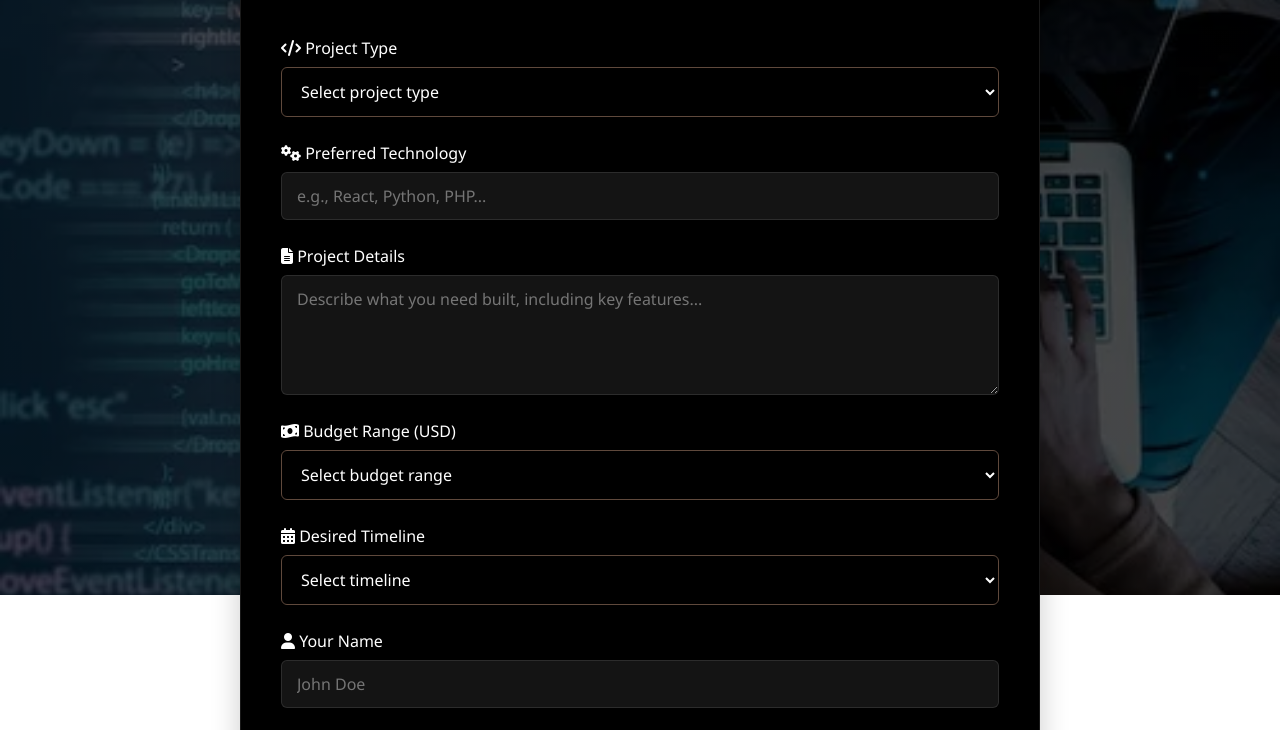
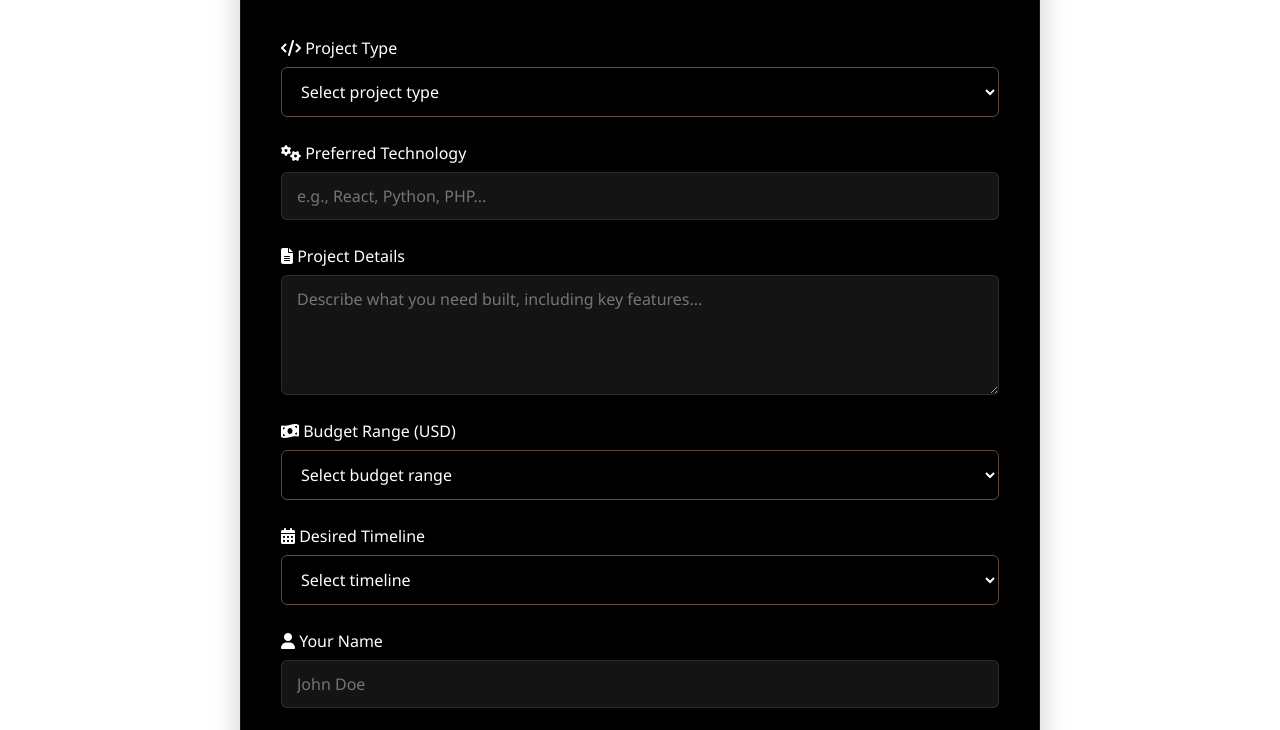
Before and after one commit to Ajurii/nyp, a website: page public2/public/request.html in a window 1280 px wide. Shown: the part 205-935 px from the top of the page. Drawn offline with Linux system fonts and the light colour scheme.

Commit message:
update to new webpage

```diff
--- a/public2/public/request.css
+++ b/public2/public/request.css
@@ -22,9 +22,7 @@ body::before {
     left: 0;
     width: 100%;
     height: 100%;
-    background:
-        linear-gradient(rgba(0,0,0,0.7), rgba(0,0,0,0.7)),
-        url('bg.webp') center/cover no-repeat;
+    color: white;
     z-index: -1;
 }
 
```
